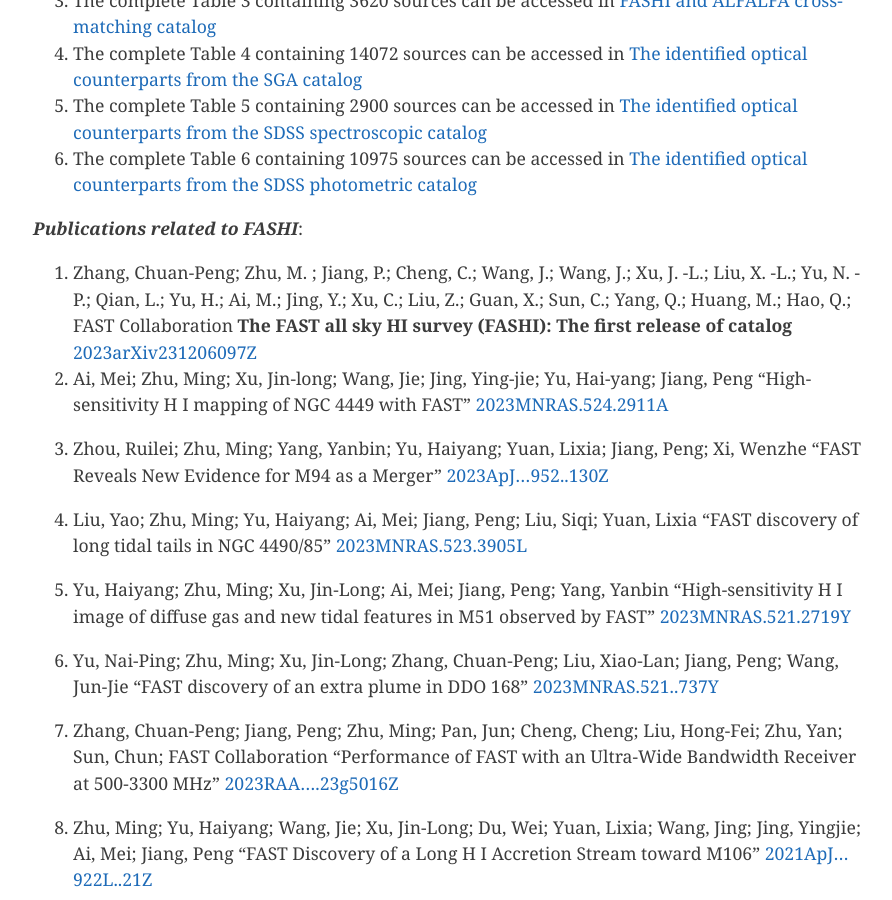
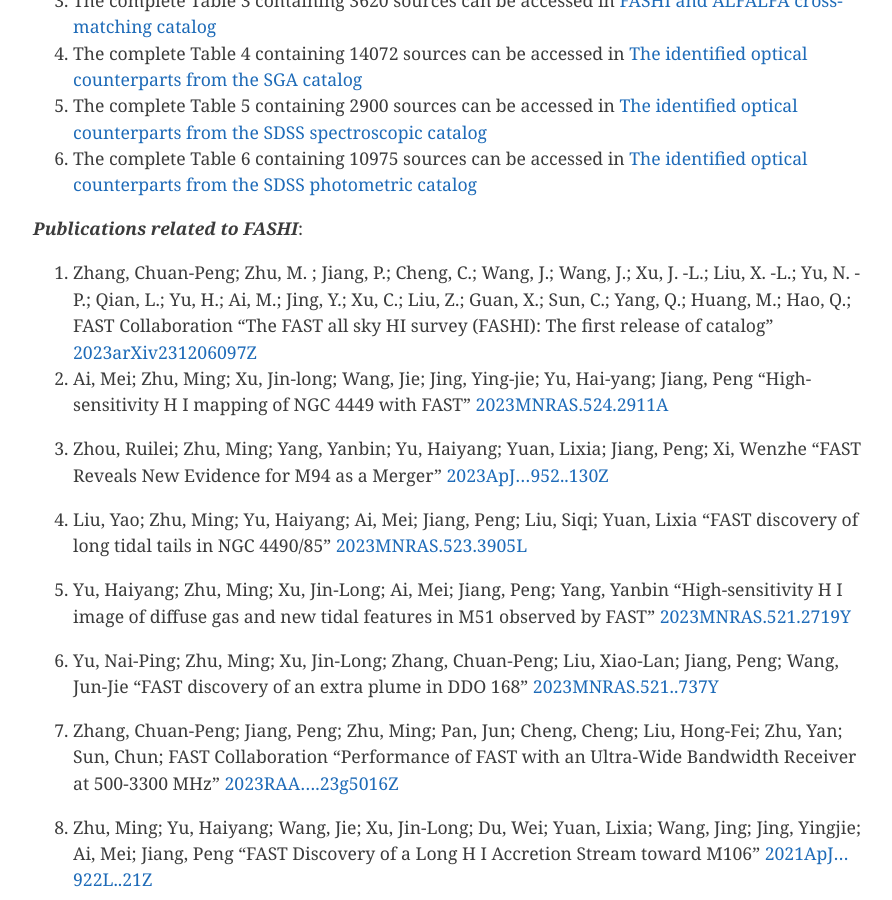
Before and after one commit to zcp521/zcp521.github.io, a Jekyll site: the page built from fashi.md, in a window 1280 px wide and 900 px high, scrolled down 2912 px. Shown: the whole window, without its empty margins (191-1083 px from the left). Built offline with Jekyll 4.4.1, drawn with Linux system fonts in a browser that asks for light colours.

```diff
--- a/fashi.md
+++ b/fashi.md
@@ -108,7 +108,7 @@ tagline: "The FAST All Sky H I Survey"
 8. Zhang, Chuan-Peng; Zhu, M. ; Jiang, P.; Cheng, C.; Wang, J.; Wang, J.; Xu, J. -L.; Liu, X. -L.;
        Yu, N. -P.; Qian, L.; Yu, H.; Ai, M.; Jing, Y.; Xu, C.; Liu, Z.; Guan, X.; Sun, C.; Yang, Q.;
        Huang, M.; Hao, Q.; FAST Collaboration
-	**The FAST all sky HI survey (FASHI): The first release of catalog**
+	"The FAST all sky HI survey (FASHI): The first release of catalog"
 	[2023arXiv231206097Z](https://ui.adsabs.harvard.edu/abs/2023arXiv231206097Z/abstract)
 7. Ai, Mei; Zhu, Ming; Xu, Jin-long; Wang, Jie; Jing, Ying-jie; Yu, Hai-yang; Jiang, Peng
 	"High-sensitivity H I mapping of NGC 4449 with FAST"
```
